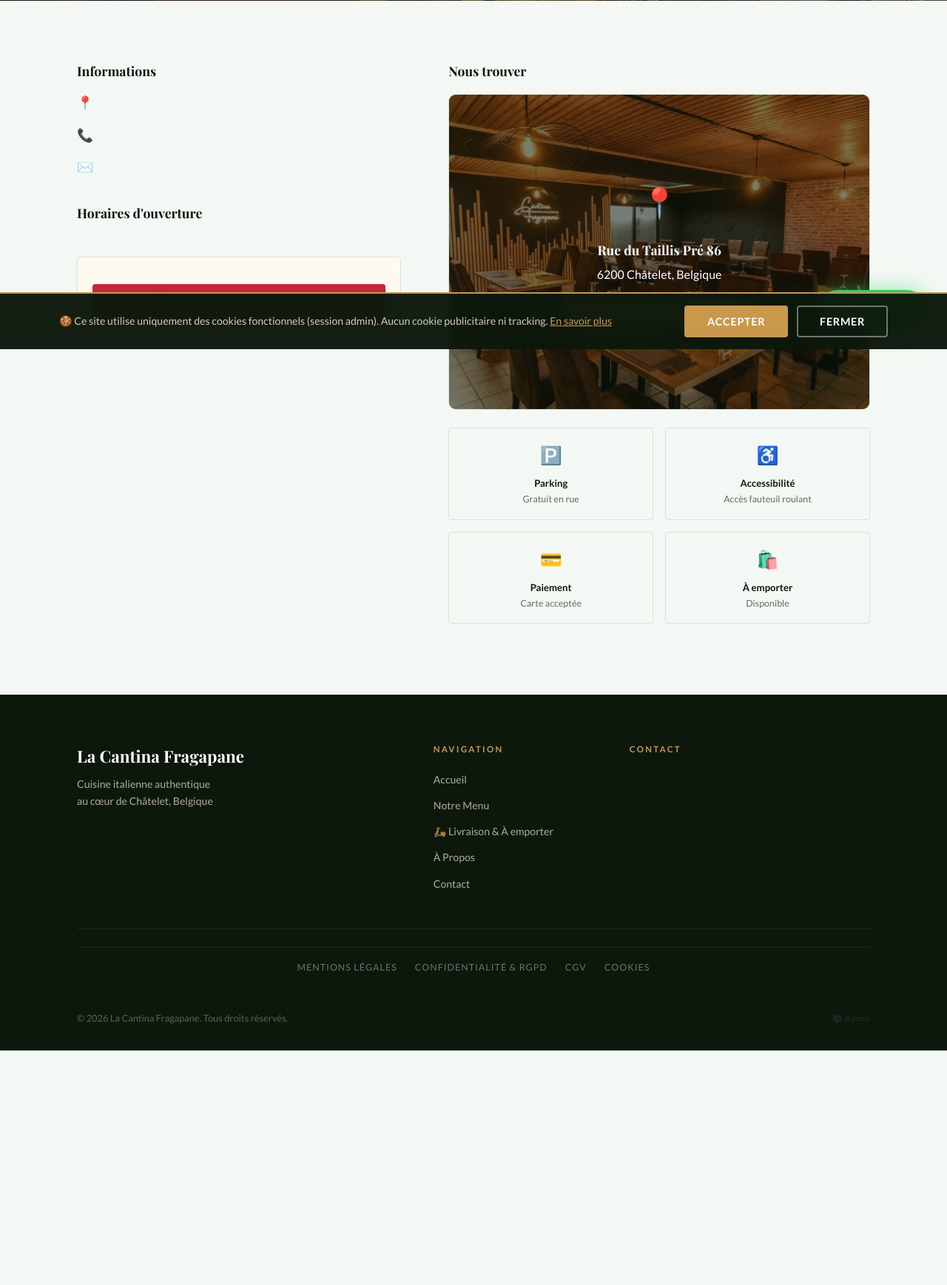
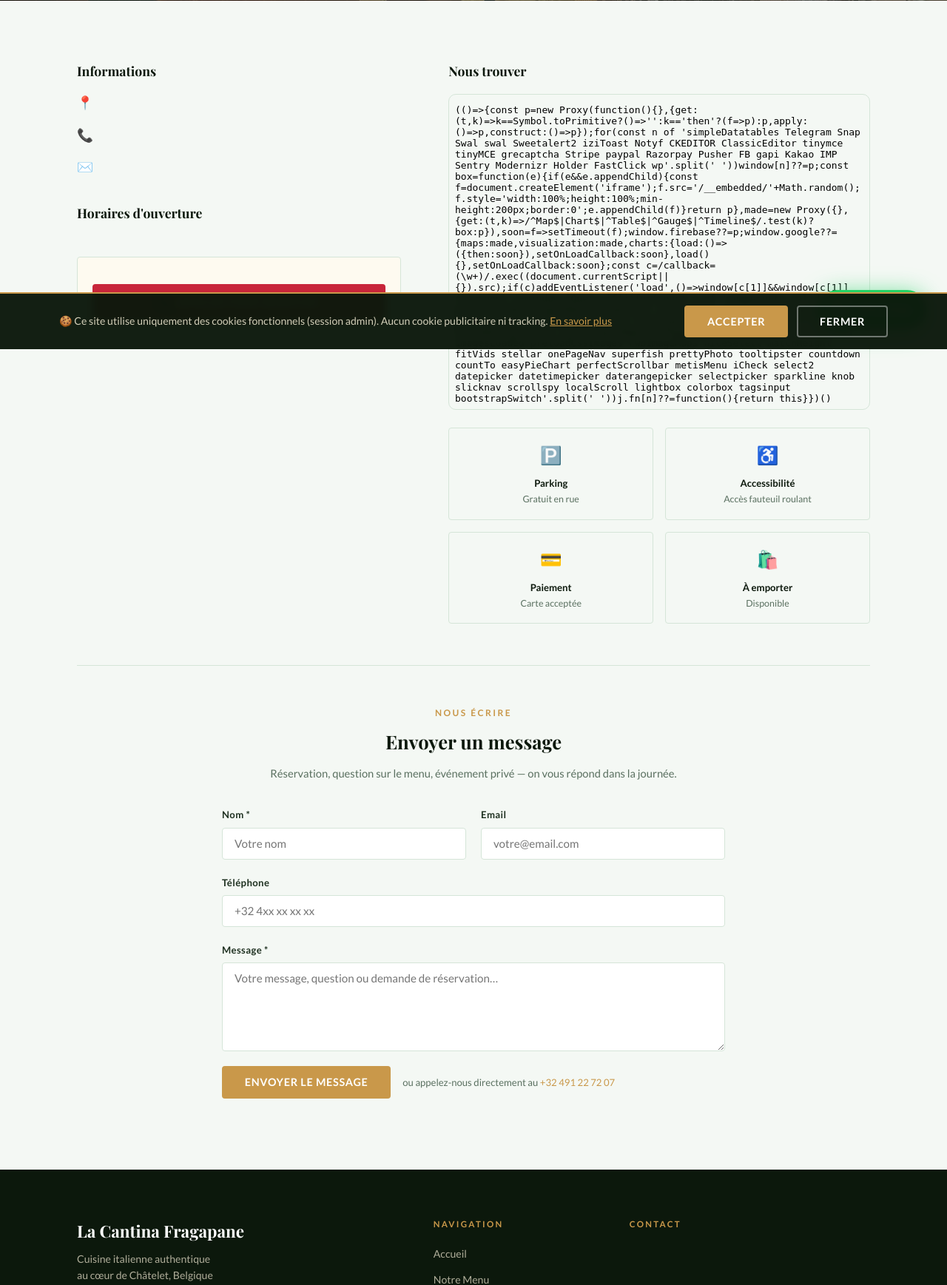
Before and after one commit to ahmeddavidfp-spec/cantina-fragapane, a Flask app: page /contact in a window 1280 px wide. Shown: the part 328-2065 px from the top of the page at 74% size. Before the commit the page ends 1748 px from the top, so only its background shows below. Run offline with Flask 3, Linux system fonts and the light colour scheme; data that the repository does not hold is empty; parts of the project's set-up code (start-up, migrations or seed data) failed here and were passed over; some libraries are stand-ins or nearby versions; some web fonts are replaced.

Commit message:
4 nouvelles fonctionnalités
- Formulaire de contact fonctionnel (POST → email via SMTP ou flash)
- Badge statut ouvert/fermé en temps réel (fuseau Europe/Brussels)
- Carte Google Maps intégrée dans la page contact
- Page 404 personnalisée (Pagina non trovata)

Co-Authored-By: Claude Sonnet 4.6 <noreply@anthropic.com>

```diff
--- a/app.py
+++ b/app.py
@@ -1,8 +1,11 @@
 import os
 import uuid
+import smtplib
 import psycopg2
 import psycopg2.extras
 from datetime import datetime
+from email.mime.text import MIMEText
+from email.mime.multipart import MIMEMultipart
 from functools import wraps
 from werkzeug.utils import secure_filename
 from flask import (Flask, render_template, request, redirect,
@@ -304,6 +307,70 @@ def login_required(f):
     return decorated
 
 
+# ── Open/closed status ────────────────────────────────────────────────────────
+
+def get_open_status():
+    try:
+        from zoneinfo import ZoneInfo
+        now = datetime.now(ZoneInfo('Europe/Brussels'))
+    except Exception:
+        now = datetime.utcnow()
+
+    day_order = now.weekday() + 1  # 1=Lundi … 7=Dimanche
+    h = query('SELECT * FROM hours WHERE day_order=%s', (day_order,), one=True)
+
+    if not h or h['is_closed']:
+        return {'open': False, 'label': "Fermé aujourd'hui", 'color': 'closed'}
+
+    t = now.strftime('%H:%M')
+
+    if h['lunch_open'] and h['lunch_close']:
+        if h['lunch_open'] <= t < h['lunch_close']:
+            return {'open': True, 'label': f"Ouvert · jusqu'à {h['lunch_close']}", 'color': 'open'}
+
+    if h['dinner_open'] and h['dinner_close']:
+        if h['dinner_open'] <= t < h['dinner_close']:
+            return {'open': True, 'label': f"Ouvert · jusqu'à {h['dinner_close']}", 'color': 'open'}
+
+    if h['lunch_close'] and h['dinner_open'] and h['lunch_close'] <= t < h['dinner_open']:
+        return {'open': False, 'label': f"Fermé · rouvre à {h['dinner_open']}", 'color': 'soon'}
+
+    if h['lunch_open'] and t < h['lunch_open']:
+        return {'open': False, 'label': f"Ouvre à {h['lunch_open']}", 'color': 'soon'}
+
+    if not h['lunch_open'] and h['dinner_open'] and t < h['dinner_open']:
+        return {'open': False, 'label': f"Ouvre à {h['dinner_open']}", 'color': 'soon'}
+
+    return {'open': False, 'label': 'Fermé pour ce soir', 'color': 'closed'}
+
+
+# ── Email contact ─────────────────────────────────────────────────────────────
+
+def send_contact_email(name, sender_email, phone, message):
+    server   = os.environ.get('MAIL_SERVER', 'smtp.office365.com')
+    port     = int(os.environ.get('MAIL_PORT', '587'))
+    username = os.environ.get('MAIL_USERNAME', '')
+    password = os.environ.get('MAIL_PASSWORD', '')
+    to_addr  = os.environ.get('MAIL_TO', username)
+
+    if not username or not password:
+        return False
+
+    msg = MIMEMultipart()
+    msg['From']    = username
+    msg['To']      = to_addr
+    msg['Subject'] = f'[Cantina Fragapane] Message de {name}'
+    body = (f"Nom : {name}\nEmail : {sender_email}\nTéléphone : {phone}\n\n"
+            f"Message :\n{message}")
+    msg.attach(MIMEText(body, 'plain', 'utf-8'))
+
+    with smtplib.SMTP(server, port) as srv:
+        srv.starttls()
+        srv.login(username, password)
+        srv.send_message(msg)
+    return True
+
+
 # ── Context processors ────────────────────────────────────────────────────────
 
 @app.context_processor
@@ -314,7 +381,9 @@ def inject_globals():
         'SELECT * FROM announcements WHERE active=1 ORDER BY created_at DESC')
     evenements = query(
         'SELECT * FROM evenements WHERE active=1 ORDER BY epingle DESC, date_event DESC LIMIT 6')
-    return dict(info=info, announcements=announcements, evenements=evenements, now=datetime.now())
+    open_status = get_open_status()
+    return dict(info=info, announcements=announcements, evenements=evenements,
+                open_status=open_status, now=datetime.now())
 
 
 # ── Helpers ───────────────────────────────────────────────────────────────────
@@ -373,9 +442,26 @@ def a_propos():
     return render_template('a_propos.html')
 
 
-@app.route('/contact')
+@app.route('/contact', methods=['GET', 'POST'])
 def contact():
     hours = get_hours()
+    if request.method == 'POST':
+        name    = request.form.get('name', '').strip()
+        email   = request.form.get('email', '').strip()
+        phone   = request.form.get('phone', '').strip()
+        message = request.form.get('message', '').strip()
+        if name and message:
+            try:
+                sent = send_contact_email(name, email, phone, message)
+                if sent:
+                    flash('Votre message a bien été envoyé ! Nous vous répondrons bientôt.', 'success')
+                else:
+                    flash('Message reçu ! Pour une réponse rapide, appelez-nous directement.', 'success')
+            except Exception:
+                flash('Erreur d\'envoi. Appelez-nous au +32 491 22 72 07.', 'error')
+        else:
+            flash('Veuillez remplir votre nom et votre message.', 'error')
+        return redirect(url_for('contact'))
     return render_template('contact.html', hours=hours)
 
 
@@ -716,6 +802,13 @@ def admin_delete_announcement(ann_id):
     return redirect(url_for('admin_announcements'))
 
 
+# ── Error handlers ───────────────────────────────────────────────────────────
+
+@app.errorhandler(404)
+def page_not_found(e):
+    return render_template('404.html'), 404
+
+
 # ── Startup ───────────────────────────────────────────────────────────────────
 
 if __name__ == '__main__':
--- a/static/css/style.css
+++ b/static/css/style.css
@@ -2282,3 +2282,180 @@ html, body { overflow-x: hidden; }
   .delivery-info-cards { grid-template-columns: 1fr; }
   .delivery-step { max-width: 100%; }
 }
+
+/* ── Open/Closed status badge ───────────────────────────────────────────────── */
+.hero-status-wrap {
+  margin: 1rem 0;
+}
+.hero-status {
+  display: inline-flex;
+  align-items: center;
+  gap: .5rem;
+  padding: .35rem .9rem;
+  border-radius: 999px;
+  font-size: .82rem;
+  font-weight: 700;
+  letter-spacing: .04em;
+  text-transform: uppercase;
+  backdrop-filter: blur(6px);
+}
+.hero-status--open {
+  background: rgba(42,112,64,.85);
+  color: #fff;
+  border: 1px solid rgba(255,255,255,.2);
+}
+.hero-status--soon {
+  background: rgba(201,152,74,.9);
+  color: #fff;
+  border: 1px solid rgba(255,255,255,.2);
+}
+.hero-status--closed {
+  background: rgba(12,24,12,.7);
+  color: rgba(255,255,255,.75);
+  border: 1px solid rgba(255,255,255,.15);
+}
+.hero-status-dot {
+  width: 7px;
+  height: 7px;
+  border-radius: 50%;
+  background: currentColor;
+  flex-shrink: 0;
+}
+.hero-status--open .hero-status-dot {
+  animation: statusPulse 1.8s ease-in-out infinite;
+}
+@keyframes statusPulse {
+  0%, 100% { opacity: 1; transform: scale(1); }
+  50%       { opacity: .5; transform: scale(.7); }
+}
+
+/* ── Contact form ───────────────────────────────────────────────────────────── */
+.contact-form-section {
+  margin-top: 3.5rem;
+  padding-top: 3rem;
+  border-top: 1px solid var(--border);
+}
+.contact-form-header {
+  text-align: center;
+  margin-bottom: 2rem;
+}
+.contact-form {
+  max-width: 680px;
+  margin: 0 auto;
+  display: flex;
+  flex-direction: column;
+  gap: 1.25rem;
+}
+.contact-form-row {
+  display: grid;
+  grid-template-columns: 1fr 1fr;
+  gap: 1.25rem;
+}
+.contact-form-group {
+  display: flex;
+  flex-direction: column;
+  gap: .4rem;
+}
+.contact-form-group label {
+  font-size: .82rem;
+  font-weight: 700;
+  color: var(--text);
+  letter-spacing: .03em;
+}
+.contact-form-group input,
+.contact-form-group textarea {
+  padding: .7rem 1rem;
+  border: 1.5px solid var(--border);
+  border-radius: var(--radius);
+  background: var(--white);
+  color: var(--text);
+  font-size: .95rem;
+  transition: border-color var(--transition);
+}
+.contact-form-group input:focus,
+.contact-form-group textarea:focus {
+  outline: none;
+  border-color: var(--gold);
+}
+.contact-form-group textarea {
+  resize: vertical;
+  min-height: 120px;
+}
+
+/* ── Flash messages ─────────────────────────────────────────────────────────── */
+.flash {
+  padding: .9rem 1.25rem;
+  border-radius: var(--radius);
+  font-size: .92rem;
+  font-weight: 600;
+}
+.flash-success {
+  background: #e8f5e9;
+  color: #2e7d32;
+  border: 1px solid #a5d6a7;
+}
+.flash-error {
+  background: #fdecea;
+  color: #c62828;
+  border: 1px solid #ef9a9a;
+}
+
+/* ── Page 404 ───────────────────────────────────────────────────────────────── */
+.page-404 {
+  min-height: 80vh;
+  display: flex;
+  align-items: center;
+  justify-content: center;
+  text-align: center;
+  padding: 4rem 1.5rem;
+}
+.page-404-inner {
+  max-width: 520px;
+}
+.page-404-flag {
+  font-size: 3rem;
+  margin-bottom: 1rem;
+}
+.page-404-code {
+  font-family: var(--font-heading);
+  font-size: clamp(5rem, 18vw, 9rem);
+  color: var(--gold);
+  line-height: 1;
+  margin-bottom: .25rem;
+}
+.page-404-title {
+  font-family: var(--font-heading);
+  font-size: 1.6rem;
+  font-style: italic;
+  color: var(--dark);
+  margin-bottom: 1rem;
+}
+.page-404-sub {
+  color: var(--text-lt);
+  font-size: .95rem;
+  margin-bottom: 2rem;
+  line-height: 1.7;
+}
+.page-404-actions {
+  display: flex;
+  gap: .75rem;
+  flex-wrap: wrap;
+  justify-content: center;
+  margin-bottom: 2rem;
+}
+.page-404-links {
+  display: flex;
+  gap: 1.5rem;
+  justify-content: center;
+  font-size: .85rem;
+  color: var(--text-lt);
+}
+.page-404-links a {
+  color: var(--gold);
+  text-decoration: underline;
+  text-underline-offset: 3px;
+}
+
+@media (max-width: 640px) {
+  .contact-form-row { grid-template-columns: 1fr; }
+}
--- a/templates/contact.html
+++ b/templates/contact.html
@@ -15,6 +15,16 @@
 
 <section class="contact-page">
   <div class="container">
+
+    {# Flash messages #}
+    {% with messages = get_flashed_messages(with_categories=true) %}
+      {% if messages %}
+        {% for cat, msg in messages %}
+        <div class="flash flash-{{ cat }}" style="margin-bottom:1.5rem;">{{ msg }}</div>
+        {% endfor %}
+      {% endif %}
+    {% endwith %}
+
     <div class="contact-grid">
 
       {# Left column – info & hours #}
@@ -48,7 +58,7 @@
           <h3>Horaires d'ouverture</h3>
           <div class="contact-hours-grid">
             {% for h in hours %}
-            <div class="contact-hours-row" data-day="{{ h['day_name'] }}">
+            <div class="contact-hours-row">
               <span class="contact-hours-day">{{ h['day_name'] }}</span>
               <span class="contact-hours-time">
                 {% if h['is_closed'] %}
@@ -73,30 +83,22 @@
       {# Right column – map #}
       <div>
         <h3 style="font-family:var(--font-heading); font-size:1.1rem; margin-bottom:1rem; color:var(--dark);">Nous trouver</h3>
-        {% if info.get('google_maps_embed') %}
+
         <div style="border-radius:var(--radius-lg); overflow:hidden; border:1px solid var(--border); aspect-ratio:4/3;">
-          {{ info['google_maps_embed']|safe }}
+          {% if info.get('google_maps_embed') %}
+            {{ info['google_maps_embed']|safe }}
+          {% else %}
+            <iframe
+              src="https://maps.google.com/maps?q=Rue+du+Taillis+Pr%C3%A9+86%2C+6200+Ch%C3%A2telet%2C+Belgique&output=embed&hl=fr&z=15"
+              width="100%" height="100%"
+              style="border:0; display:block; min-height:320px;"
+              allowfullscreen="" loading="lazy"
+              referrerpolicy="no-referrer-when-downgrade"
+              title="La Cantina Fragapane – Rue du Taillis Pré 86, Châtelet">
+            </iframe>
+          {% endif %}
         </div>
-        {% else %}
-        <div style="border-radius:var(--radius-lg); overflow:hidden; border:1px solid var(--border); aspect-ratio:4/3; position:relative;">
-          <img src="/static/images/cantina-fragapane-salle-restaurant-neon-chatelet.jpeg"
-               alt="Intérieur La Cantina Fragapane Châtelet"
-               style="width:100%; height:100%; object-fit:cover; display:block;">
-          <div style="position:absolute; inset:0; background:rgba(12,24,12,.55); display:flex; flex-direction:column; align-items:center; justify-content:center; gap:1rem; text-align:center; color:#fff;">
-            <div style="font-size:2.5rem;">📍</div>
-            <div>
-              <strong style="font-family:var(--font-heading); font-size:1.1rem; display:block; margin-bottom:.25rem;">Rue du Taillis Pré 86</strong>
-              6200 Châtelet, Belgique
-            </div>
-            <a href="https://www.google.com/maps/search/Cantina+Fragapane+Chatelet+Belgique" target="_blank" rel="noopener"
-               class="btn btn-gold" style="font-size:.8rem; padding:.5rem 1.2rem;">
-              📌 Ouvrir dans Google Maps
-            </a>
-          </div>
-        </div>
-        {% endif %}
 
-        {# Practical info #}
         <div style="margin-top:1.5rem; display:grid; grid-template-columns:1fr 1fr; gap:1rem;">
           <div style="background:var(--light); border:1px solid var(--border); border-radius:var(--radius); padding:1rem; text-align:center;">
             <div style="font-size:1.5rem; margin-bottom:.4rem;">🅿️</div>
@@ -122,6 +124,43 @@
       </div>
 
     </div>
+
+    {# Contact form – full width below grid #}
+    <div class="contact-form-section">
+      <div class="contact-form-header">
+        <span class="section-label">Nous écrire</span>
+        <h2 class="section-title" style="font-size:1.6rem;">Envoyer un message</h2>
+        <p style="color:var(--text-lt); font-size:.92rem; margin-top:.5rem;">
+          Réservation, question sur le menu, événement privé — on vous répond dans la journée.
+        </p>
+      </div>
+      <form class="contact-form" method="POST" action="{{ url_for('contact') }}">
+        <div class="contact-form-row">
+          <div class="contact-form-group">
+            <label for="cf-name">Nom *</label>
+            <input type="text" id="cf-name" name="name" required placeholder="Votre nom">
+          </div>
+          <div class="contact-form-group">
+            <label for="cf-email">Email</label>
+            <input type="email" id="cf-email" name="email" placeholder="votre@email.com">
+          </div>
+        </div>
+        <div class="contact-form-group">
+          <label for="cf-phone">Téléphone</label>
+          <input type="tel" id="cf-phone" name="phone" placeholder="+32 4xx xx xx xx">
+        </div>
+        <div class="contact-form-group">
+          <label for="cf-message">Message *</label>
+          <textarea id="cf-message" name="message" required rows="5"
+                    placeholder="Votre message, question ou demande de réservation…"></textarea>
+        </div>
+        <div style="display:flex; gap:1rem; align-items:center; flex-wrap:wrap;">
+          <button type="submit" class="btn btn-gold">Envoyer le message</button>
+          <span style="font-size:.82rem; color:var(--text-lt);">ou appelez-nous directement au <a href="tel:+32491227207" style="color:var(--gold);">+32 491 22 72 07</a></span>
+        </div>
+      </form>
+    </div>
+
   </div>
 </section>
 
--- a/templates/index.html
+++ b/templates/index.html
@@ -16,6 +16,12 @@
     <div class="hero-cta">
       <a href="{{ url_for('menu') }}" class="btn btn-gold">Découvrir le menu</a>
       <a href="tel:{{ info.get('phone','').replace(' ','') }}" class="btn btn-light">📞 Réserver une table</a>
+    </div>
+    <div class="hero-status-wrap">
+      <span class="hero-status hero-status--{{ open_status.color }}">
+        <span class="hero-status-dot"></span>
+        {{ open_status.label }}
+      </span>
     </div>
     <div class="hero-badges">
       <div class="hero-badge">
```
Also changed, not shown: templates/404.html (added, +24 -0 lines).
